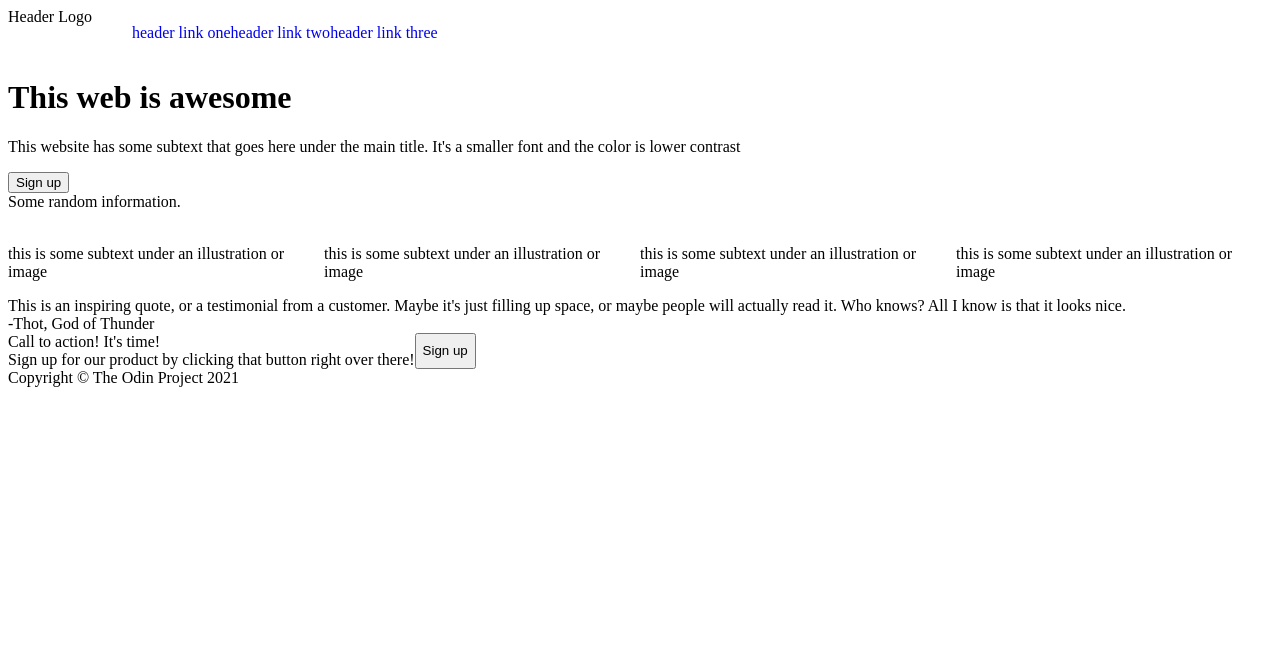
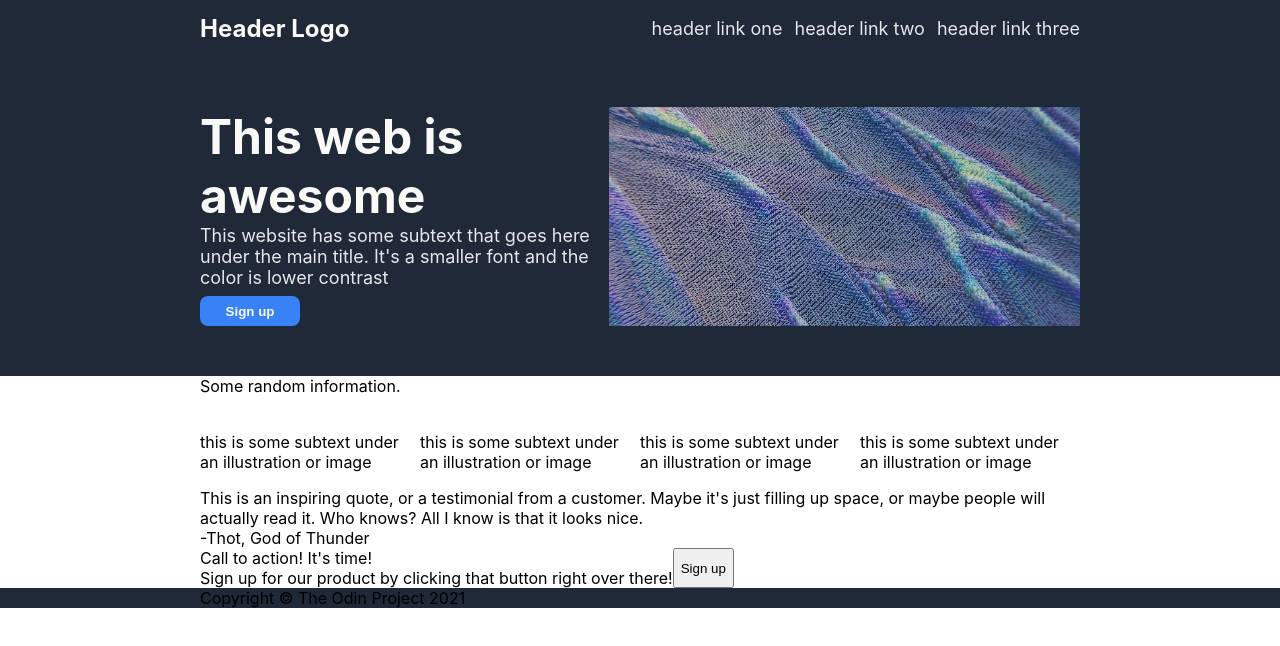
Before and after one commit to Jrgnrq/theodinproject-landingpage, a plain HTML site: page index.html in a window 1280 px wide. Drawn offline with Linux system fonts and the light colour scheme.

Commit message:
header and wev-awe-img stylized

```diff
--- a/index.html
+++ b/index.html
@@ -19,12 +19,12 @@
     </div>
     <div class="wev-awe-img">
         <div class="wev-awe">
-            <h1>This web is awesome</h1>
-            <p>This website has some subtext that goes here under the main title. It's a smaller font and the color is lower contrast</p>
+            <div class="title">This web is awesome</div>
+            <div class="text">This website has some subtext that goes here under the main title. It's a smaller font and the color is lower contrast</div>
             <button>Sign up</button>
         </div>
         <div class="awe-img">
-            <img src="" alt="">
+            <img src="./images/deepmind.jpg" alt="biotec-hand">
         </div>
     </div>
 
--- a/styles.css
+++ b/styles.css
@@ -1,31 +1,99 @@
 body{
+    font-family: -apple-system, BlinkMacSystemFont, 'Segoe UI', Roboto, Oxygen, Ubuntu, Cantarell, 'Open Sans', 'Helvetica Neue', sans-serif;
     display: flex;
     flex-direction: column;
+    margin: 0%;
 }
 
 .header{
     display: flex;
+    background-color: #1f2937;
+    padding-left: 200px;
+    padding-right: 200px;
+}
+
+.header-logo{
+    font-size: 24px;
+    font-weight: bold;
+    color: #f9faf8;
+    justify-content: flex-start;
+    margin-right: auto;
+    align-self: center;
 }
 
 .header-links{
     display: flex;
+    font-size: 18px;
+    justify-content: flex-end;
+    margin-left: auto;
 }
 
 li{
     list-style: none;
+    padding-left: 12px;
 }
 
 a{
     text-decoration: none;
+    color: #e5e7eb;
 }
 
 .wev-awe-img{
     display: flex;
+    background-color: #1f2937;
+    padding-left: 200px;
+    padding-right: 200px;
+    padding-top: 50px;
+    padding-bottom: 50px;
+}
+
+.wev-awe{
+    display: flex;
+    flex-direction: column;
+    flex: 1;
+    margin-right: 16px;
+}
+
+.wev-awe .title{
+    font-size: 48px;
+    font-weight: bold;
+    color: #f9faf8;
+    margin: 0%;
+    padding: 0%;
+}
+
+.wev-awe .text{
+    font-size: 18px;
+    color: #e5e7eb;
+}
+
+.wev-awe button{
+    width: 100px ;
+    height: 30px;
+    background-color: #3882f6;
+    border-radius: 8px;
+    color: #f9faf8;
+    font-weight: bold;
+    border-style: none;
+    margin-top: 8px;
+
+}
+
+.awe-img{
+    display: flex;
+    justify-content: flex-end;
+    flex: 1.2;
+}
+
+.awe-img img{
+    width: 100%;
 }
 
 .sri{
     display: flex;
     flex-direction: column;
+    padding-left: 200px;
+    padding-right: 200px;
 }
 
 .sri-images{
@@ -35,12 +103,21 @@ a{
 .quote{
     display: flex;
     flex-direction: column;
+    padding-left: 200px;
+    padding-right: 200px;
 }
 
 .cta-su{
     display: flex;
+    padding-left: 200px;
+    padding-right: 200px;
 }
 
 .footer{
     display: flex;
+    padding-left: 200px;
+    padding-right: 200px;
+    background-color: #1f2937;
+
+
 }
```
Also changed, not shown: images/deepmind.jpg (added).
